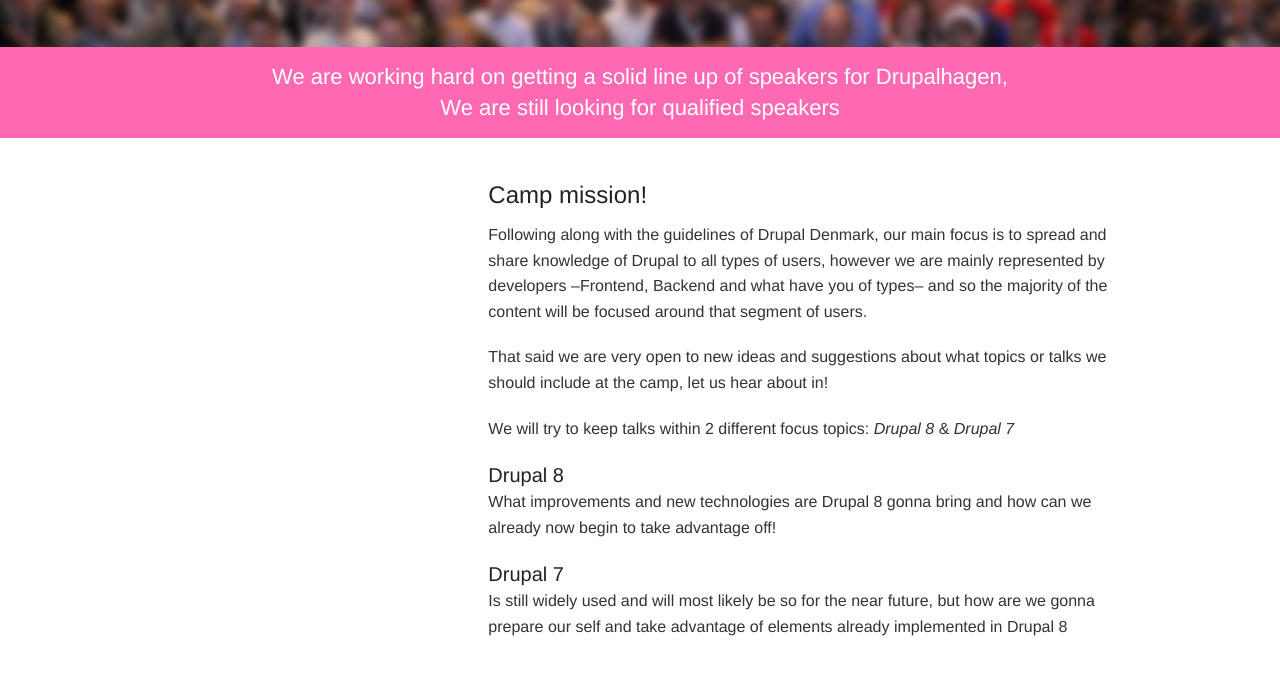
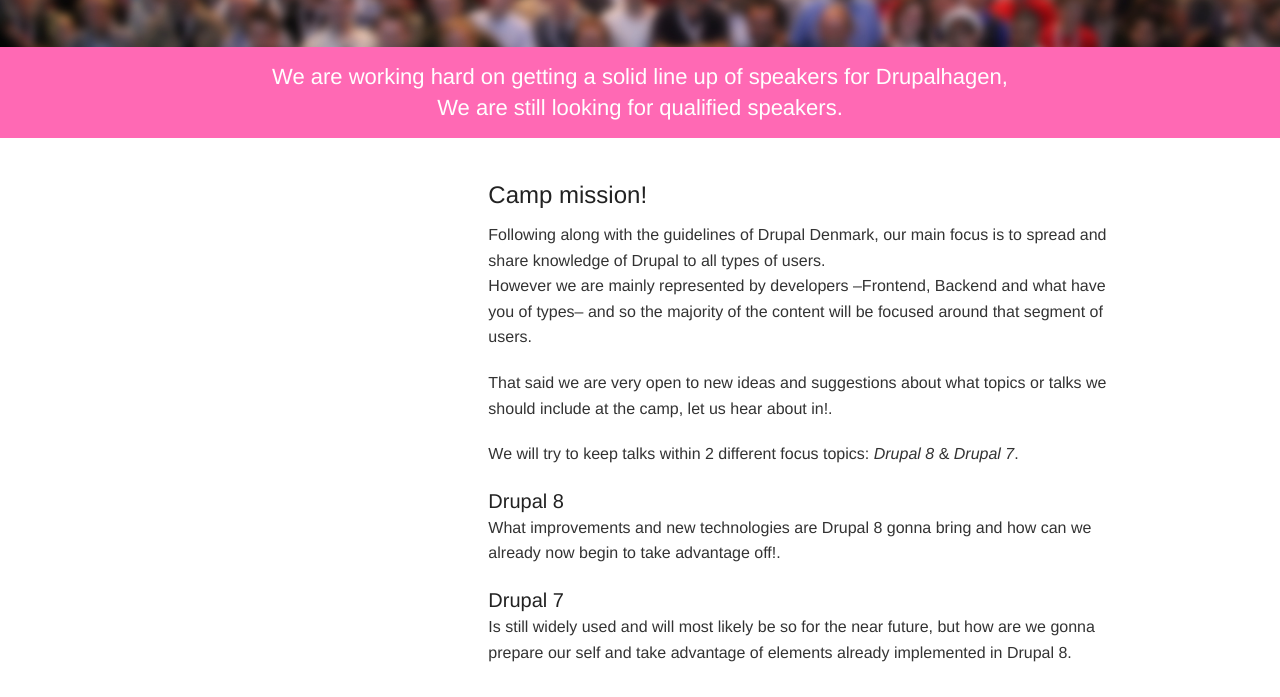
Before and after one commit to drupaldanmark/drupaldanmark.github.io, a plain HTML site: page index.html in a window 1280 px wide. Shown: the part 200-897 px from the top of the page. Drawn offline with Linux system fonts and the light colour scheme; grey boxes are pictures that could not be loaded.

Commit message:
Added dots and changed &

```diff
--- a/index.html
+++ b/index.html
@@ -3,7 +3,7 @@
 <head>
   <meta charset="utf-8">
   <meta name="viewport" content="width=device-width, initial-scale=1.0">
-  <title>Drupalhagen 2015 - 29 - 30. may</title>
+  <title>Drupalhagen 2015 / 29 - 30. may</title>
 
   <link rel="shortcut icon" href="favicon.ico" />
   <link rel="apple-touch-icon" sizes="144x144" href="apple-touch-icon-144x144-precomposed.png">
@@ -19,16 +19,14 @@
 <body>
 <header>
   <img src="logo.png" alt="Drupalhagen">
-
-  <h2>29. & 30. May 2015 @ Kulturhuset Indre By</h2>
-
+  <h2>29. &amp; 30. May 2015 @ Kulturhuset Indre By</h2>
   <p>Arranged for your pleasure for the <em>8th</em> time by Drupal Denmark</p>
 </header>
 
 <section id="introduction">
   <div class="row">
     <div class="large-12 columns">
-      <h3>We are working hard on getting a solid line up of speakers for Drupalhagen, <br> We are still looking for qualified speakers</h3>
+      <h3>We are working hard on getting a solid line up of speakers for Drupalhagen, <br> We are still looking for qualified speakers.</h3>
     </div>
   </div>
 </section>
@@ -36,26 +34,20 @@
 <section id="mission">
   <div class="row">
     <div class="large-4 columns">
-
     </div>
     <div class="large-8 columns">
       <h3>Camp mission!</h3>
-
       <p>Following along with the guidelines of Drupal Denmark, our main focus is to spread and share knowledge of Drupal to
-        all types of users, however we are mainly represented by developers –Frontend, Backend and what have you of types–
+        all types of users. <br />However we are mainly represented by developers –Frontend, Backend and what have you of types–
         and so the majority of the content will be focused around that segment of users.</p>
-
-      <p>That said we are very open to new ideas and suggestions about what topics or talks we should include at the camp, let us hear about in!</p>
-
-      <p>We will try to keep talks within 2 different focus topics: <em>Drupal 8</em> & <em>Drupal 7</em></p>
+      <p>That said we are very open to new ideas and suggestions about what topics or talks we should include at the camp, let us hear about in!.</p>
+      <p>We will try to keep talks within 2 different focus topics: <em>Drupal 8</em> & <em>Drupal 7</em>.</p>
 
       <h4>Drupal 8</h4>
-
-      <p>What improvements and new technologies are Drupal 8 gonna bring and how can we already now begin to take advantage off!</p>
+      <p>What improvements and new technologies are Drupal 8 gonna bring and how can we already now begin to take advantage off!.</p>
 
       <h4>Drupal 7</h4>
-
-      <p>Is still widely used and will most likely be so for the near future, but how are we gonna prepare our self and take advantage of elements already implemented in Drupal 8</p>
+      <p>Is still widely used and will most likely be so for the near future, but how are we gonna prepare our self and take advantage of elements already implemented in Drupal 8.</p>
     </div>
   </div>
 </section>
@@ -73,11 +65,8 @@
       </address>
     </div>
     <div class="large-8 columns">
-
     </div>
-
 </section>
-
 
 <footer>
   <div class="row">
```
